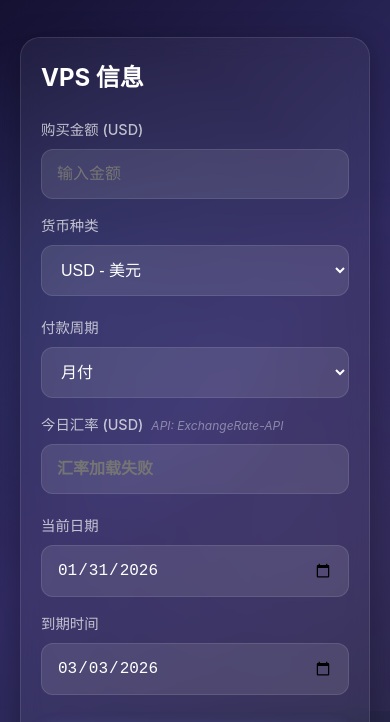
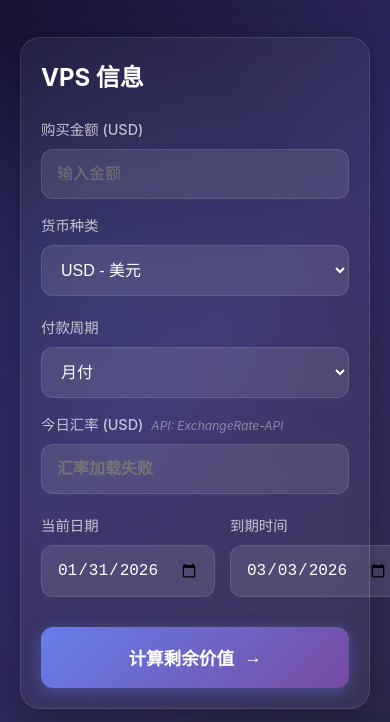
Before and after one commit to jx453331958/vps-calculator, a website: page public/index.html in a window 390 px wide. Shown: the part 118-840 px from the top of the page. Drawn offline with nearby package versions, Linux system fonts and the light colour scheme; no server answers.

Commit message:
fix: 移动端日期行保持两列布局

```diff
--- a/public/style.css
+++ b/public/style.css
@@ -489,6 +489,11 @@ input[type="date"]::-webkit-calendar-picker-indicator {
         gap: 15px;
     }
 
+    /* 日期行在移动端保持两列 */
+    .form-row:last-of-type {
+        grid-template-columns: repeat(2, 1fr);
+    }
+
     .stats-grid {
         grid-template-columns: 1fr;
     }
```
